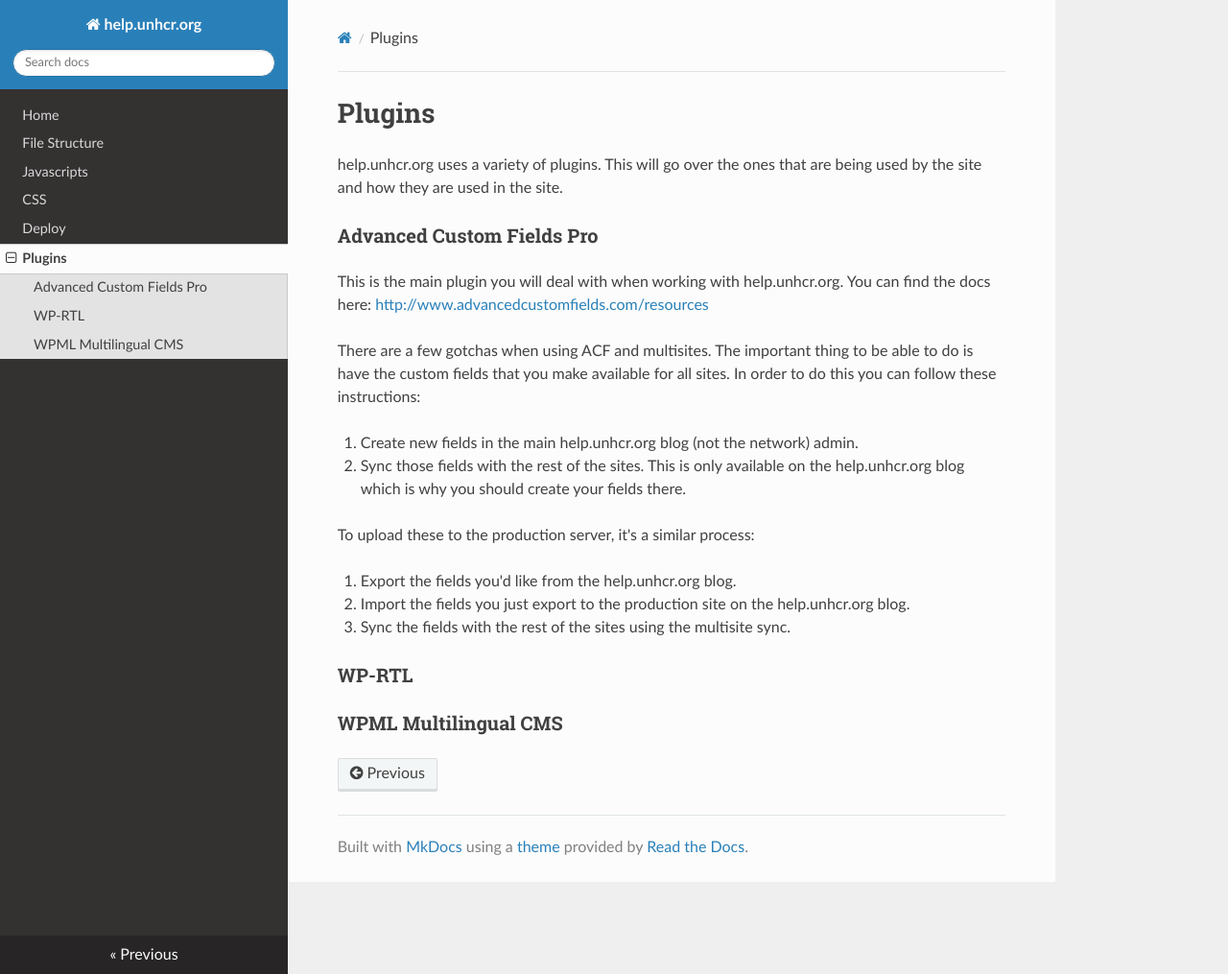
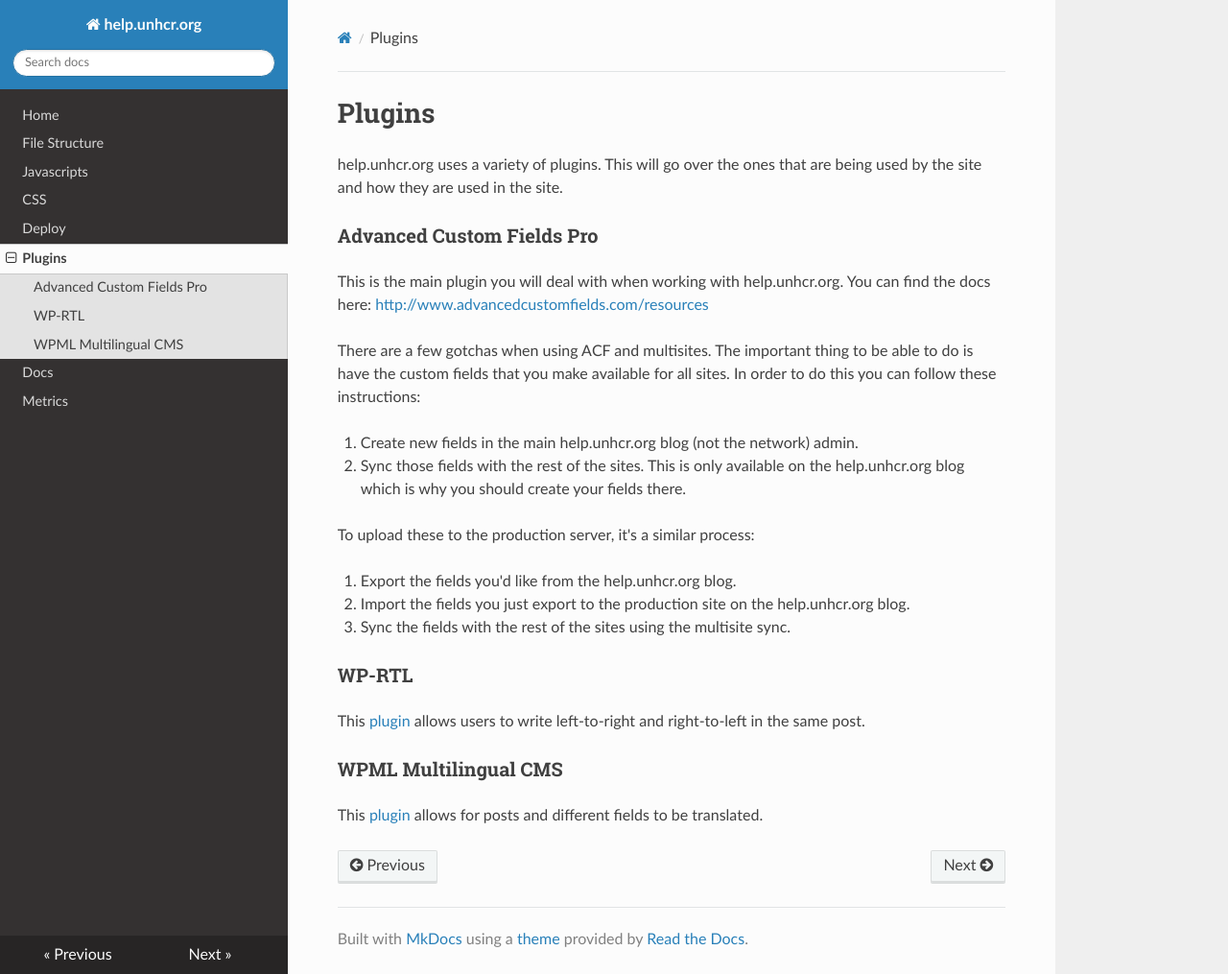
Before and after one commit to unhcr/help.docs, an MkDocs documentation site: the page built from docs/plugins.md, in a window 1280 px wide and 1015 px high. Shown: the whole window at 96% size. Built offline with MkDocs 1.6.1, drawn with Linux system fonts in a browser that asks for light colours; nearby versions of some CDN libraries; old or Windows-style settings are respelled for this version of MkDocs.

Commit message:
doc updates

```diff
--- a/docs/plugins.md
+++ b/docs/plugins.md
@@ -19,4 +19,9 @@ To upload these to the production server, it's a similar process:
 
 
 ### WP-RTL
+
+This [plugin](https://wordpress.org/plugins/wp-rtl/) allows users to write left-to-right and right-to-left in the same post.
+
 ### WPML Multilingual CMS
+
+This [plugin](http://wpml.org/) allows for posts and different fields to be translated.
--- a/mkdocs.yml
+++ b/mkdocs.yml
@@ -6,4 +6,6 @@ pages:
 - [css.md, CSS]
 - [deploy.md, Deploy]
 - [plugins.md, Plugins]
+- [docs.md, Docs]
+- [metrics.md, Metrics]
 theme: readthedocs
```
Also changed, not shown: docs/docs.md (added, +9 -0 lines), docs/index.md (+4 -0 lines), docs/metrics.md (added, +3 -0 lines).
